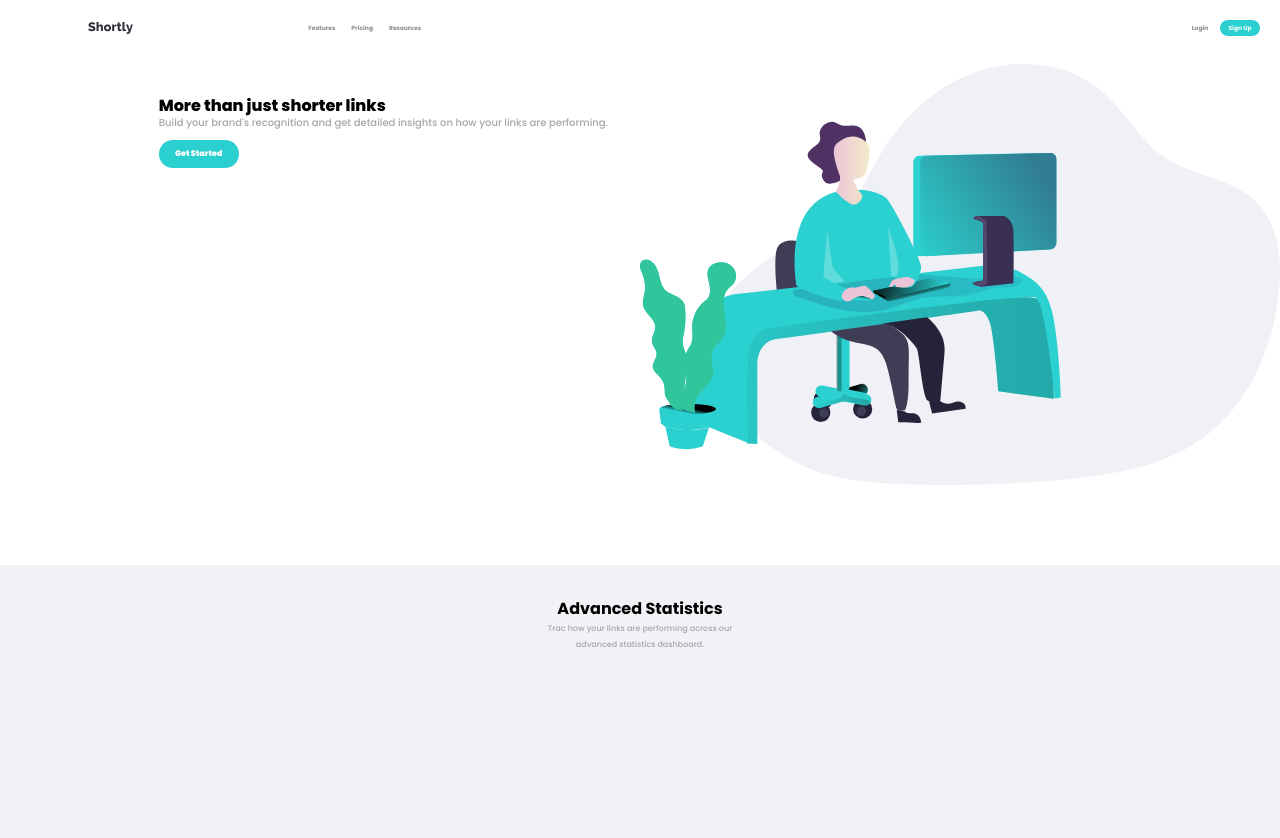
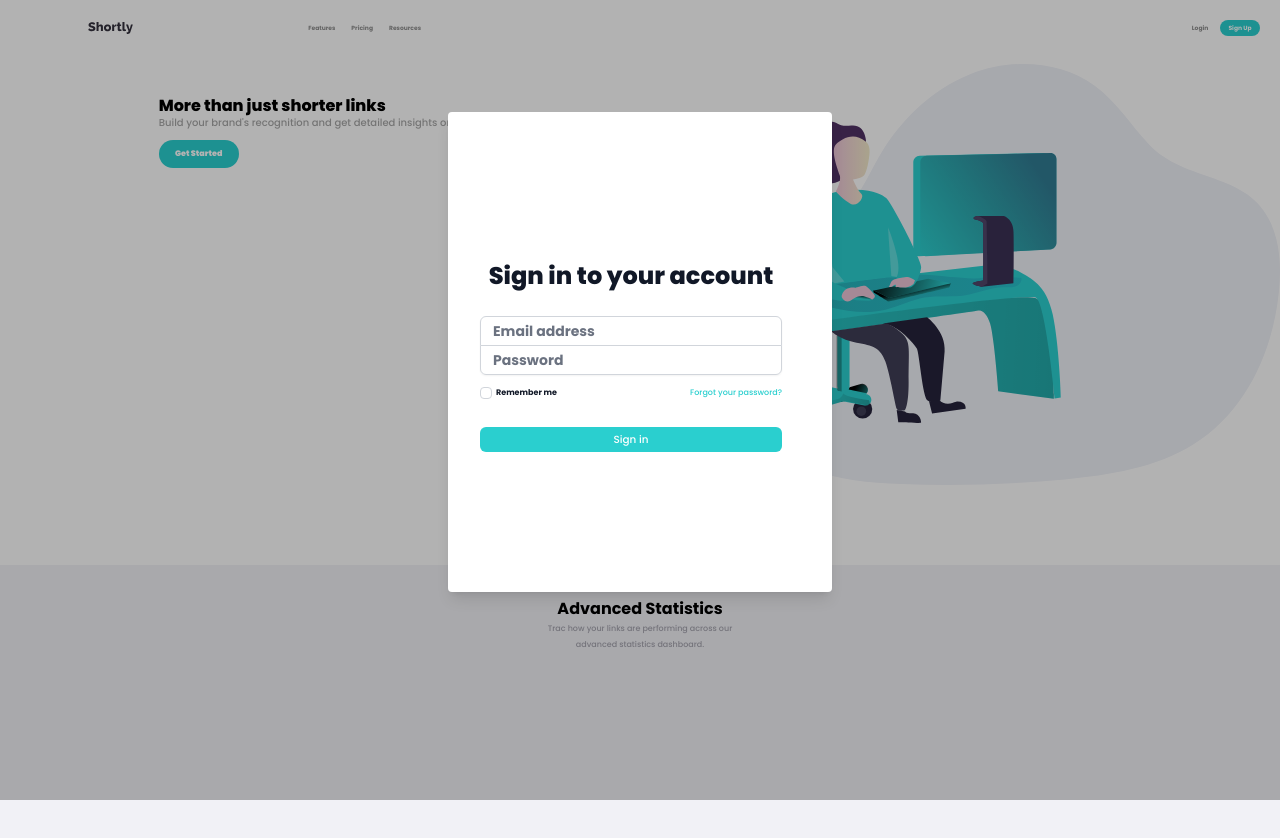
Before and after one commit to Nekxis/Shortly, a React (Create React App) app: page / in a window 1280 px wide. Shown: the top 838 px of the page. Built offline with nearby package versions, Linux system fonts and the light colour scheme.

Commit message:
login color

```diff
--- a/src/App.js
+++ b/src/App.js
@@ -3,12 +3,14 @@ import './App.css';
 import Nav from "./components/nav/Nav";
 import Article from "./components/article/Article";
 import AdvancedStatistics from "./components/advanced-statistics/Advanced-Statistics";
+import Login from "./components/login/Login";
 
 
 
 function App() {
   return (
     <div>
+        <Login />
         <Nav />
         <Article />
         <AdvancedStatistics />
--- a/src/components/login/Login.css
+++ b/src/components/login/Login.css
@@ -10,3 +10,9 @@
 .top {
     top: 20%;
 }
+.color {
+    color: hsl(180, 66%, 50%);
+}
+.bgb {
+    background: hsl(180, 66%, 49%);
+}
--- a/src/components/login/Login.js
+++ b/src/components/login/Login.js
@@ -23,7 +23,7 @@ function Login () {
                                         type="email"
                                         autoComplete="email"
                                         required
-                                        className="text-sm appearance-none rounded-none relative block w-full px-3 py-1 border border-gray-300 placeholder-gray-500 text-gray-900 rounded-t-md focus:outline-none focus:ring-indigo-500 focus:border-indigo-500 focus:z-10"
+                                        className="text-sm appearance-none rounded-none relative block w-full px-3 py-1 border border-gray-300 placeholder-gray-500 text-gray-900 rounded-t-md focus:outline-none focus:ring-the-blue-focused focus:border-the-blue-focused focus:z-10"
                                         placeholder="Email address"
                                     />
                                 </div>
@@ -37,7 +37,7 @@ function Login () {
                                         type="password"
                                         autoComplete="current-password"
                                         required
-                                        className="text-sm appearance-none rounded-none relative block w-full px-3 py-1 border border-gray-300 placeholder-gray-500 text-gray-900 rounded-b-md focus:outline-none focus:ring-indigo-500 focus:border-indigo-500 focus:z-10"
+                                        className="text-sm appearance-none rounded-none relative block w-full px-3 py-1 border border-gray-300 placeholder-gray-500 text-gray-900 rounded-b-md focus:outline-none focus:ring-the-blue-focused focus:border-the-blue-focused focus:z-10"
                                         placeholder="Password"
                                     />
                                 </div>
@@ -49,7 +49,7 @@ function Login () {
                                         id="remember-me"
                                         name="remember-me"
                                         type="checkbox"
-                                        className="h-3 w-3 text-indigo-600 focus:ring-indigo-500 border-gray-300 rounded"
+                                        className="h-3 w-3 text-the-blue-focused focus:ring-the-blue-focused border-gray-300 rounded"
                                     />
                                     <label htmlFor="remember-me" className="ml-1 block small-font text-gray-900">
                                         Remember me
@@ -57,7 +57,7 @@ function Login () {
                                 </div>
 
                                 <div className="text-sm">
-                                    <p className="small-font font-medium ml-4 text-indigo-600 hover:text-indigo-500 cursor-pointer">
+                                    <p className="small-font font-medium ml-4 text-the-blue hover:text-the-blue-hover cursor-pointer">
                                         Forgot your password?
                                     </p>
                                 </div>
@@ -66,7 +66,7 @@ function Login () {
                             <div>
                                 <button
                                     type="submit"
-                                    className="group relative w-full flex justify-center py-1 px-3 border border-transparent medium-font font-medium rounded-md text-white bg-indigo-600 hover:bg-indigo-700 focus:outline-none focus:ring-2 focus:ring-offset-2 focus:ring-indigo-500"
+                                    className="group relative w-full flex justify-center py-1 px-3 border border-transparent medium-font font-medium rounded-md text-white bg-the-blue hover:bg-the-blue-focused focus:outline-none focus:ring-2 focus:ring-offset-2 focus:ring-the-blue-focused"
                                 >
                                     Sign in
                                 </button>
--- a/tailwind.config.js
+++ b/tailwind.config.js
@@ -4,7 +4,13 @@ module.exports = {
     "./src/**/*.{js,jsx,ts,tsx}"
   ],
   theme: {
-    extend: {},
+    extend: {
+      colors: {
+        'the-blue': 'hsl(180, 66%, 49%)',
+        'the-blue-hover': 'hsl(180, 66%, 30%)',
+        'the-blue-focused': 'hsl(180, 66%, 40%)',
+      },
+    },
   },
   plugins: [ require('@tailwindcss/forms'), ],
 }
```
Also changed, not shown: 1 other file (tests, documents, lock files or other folders).
